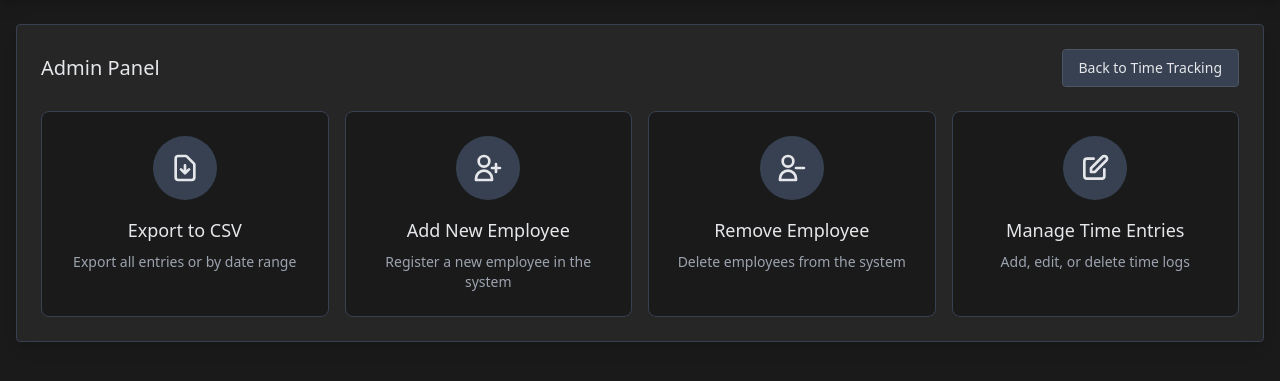
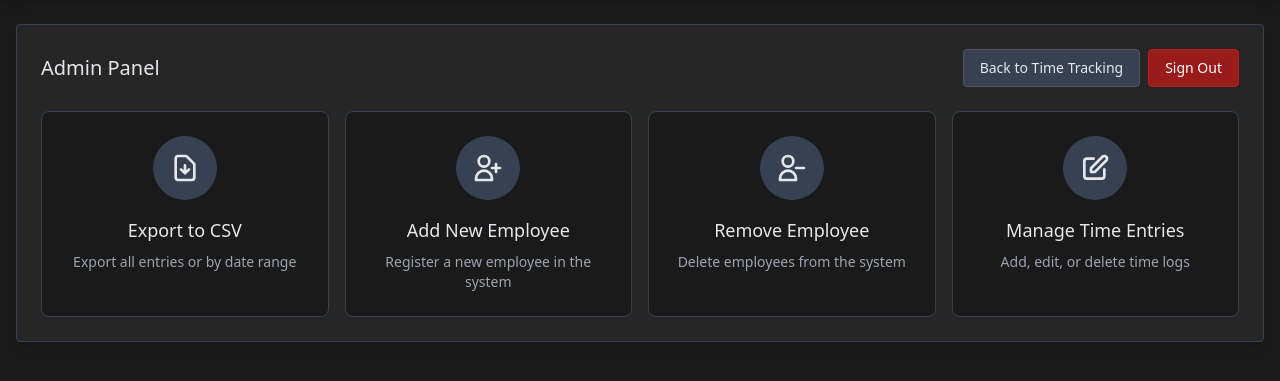
Before and after one commit to KilobyteChris510/timekeeper-app, a Laravel app: page /admin in a window 1280 px wide. Shown: the part 85-466 px from the top of the page. Run offline with Laravel 12, Linux system fonts and the light colour scheme; the visitor is signed in with stand-in values (Sample User, id 1); data comes from the database, SQL or seed files in the repository; some libraries are stand-ins or nearby versions.

Commit message:
Admin login / logout

```diff
--- a/app/Http/Controllers/AdminController.php
+++ b/app/Http/Controllers/AdminController.php
@@ -23,6 +23,14 @@ class AdminController extends Controller
         return redirect()->route('admin.index');
     }
 
+    public function logout(Request $request)
+    {
+        $request->session()->invalidate();
+        $request->session()->regenerateToken();
+
+        return redirect()->route('employees.index')->with('success', 'You have been signed out.');
+    }
+
     public function index()
     {
         return view('admin.index');
--- a/resources/views/admin/index.blade.php
+++ b/resources/views/admin/index.blade.php
@@ -4,9 +4,17 @@
 <div class="bg-[#262626] rounded shadow-lg p-6 border border-gray-700">
     <div class="flex justify-between items-center mb-6">
         <h2 class="text-xl font-medium text-gray-200">Admin Panel</h2>
-        <a href="{{ route('employees.index') }}" class="bg-gray-700 hover:bg-gray-600 text-gray-200 font-medium py-2 px-4 rounded border border-gray-600 transition text-sm">
-            Back to Time Tracking
-        </a>
+        <div class="flex gap-2">
+            <a href="{{ route('employees.index') }}" class="bg-gray-700 hover:bg-gray-600 text-gray-200 font-medium py-2 px-4 rounded border border-gray-600 transition text-sm">
+                Back to Time Tracking
+            </a>
+            <form action="{{ route('admin.logout') }}" method="POST" class="inline">
+                @csrf
+                <button type="submit" class="bg-red-800 hover:bg-red-700 text-white font-medium py-2 px-4 rounded border border-red-700 transition text-sm">
+                    Sign Out
+                </button>
+            </form>
+        </div>
     </div>
 
     <div class="grid grid-cols-1 md:grid-cols-2 lg:grid-cols-4 gap-4">
--- a/resources/views/admin/login.blade.php
+++ b/resources/views/admin/login.blade.php
@@ -26,5 +26,9 @@
             Sign In
         </button>
     </form>
+
+    <a href="{{ route('employees.index') }}" class="mt-4 block w-full text-center bg-gray-700 hover:bg-gray-600 text-gray-200 font-medium py-2 px-4 rounded border border-gray-600 transition">
+        Back to TimeKeeper
+    </a>
 </div>
 @endsection
--- a/routes/web.php
+++ b/routes/web.php
@@ -16,6 +16,7 @@ Route::post('/admin/login', [AdminController::class, 'authenticate'])->name('adm
 
 Route::middleware(AdminPassword::class)->group(function () {
     Route::get('/admin', [AdminController::class, 'index'])->name('admin.index');
+    Route::post('/admin/logout', [AdminController::class, 'logout'])->name('admin.logout');
     Route::get('/employees/create', [EmployeeController::class, 'create'])->name('employees.create');
     Route::get('/employees/manage', [EmployeeController::class, 'manage'])->name('employees.manage');
     Route::post('/employees', [EmployeeController::class, 'store'])->name('employees.store');
```
